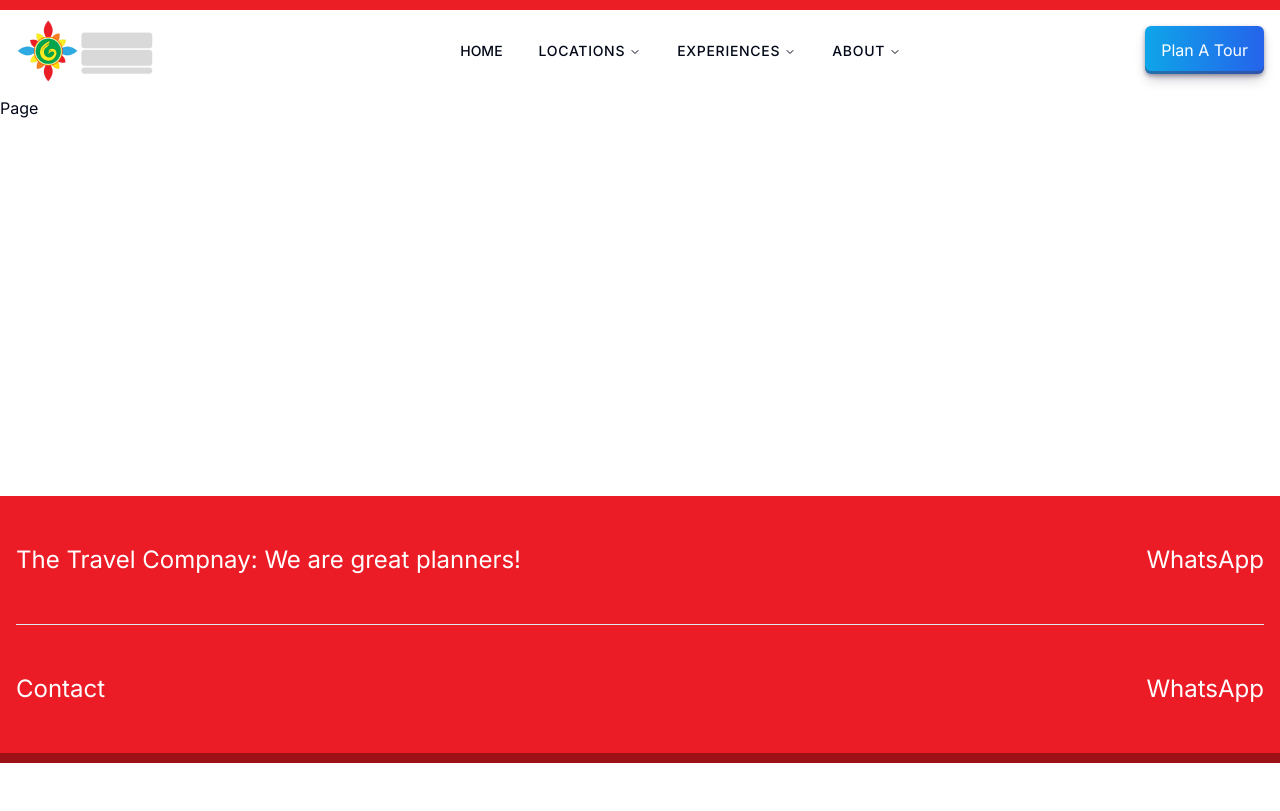
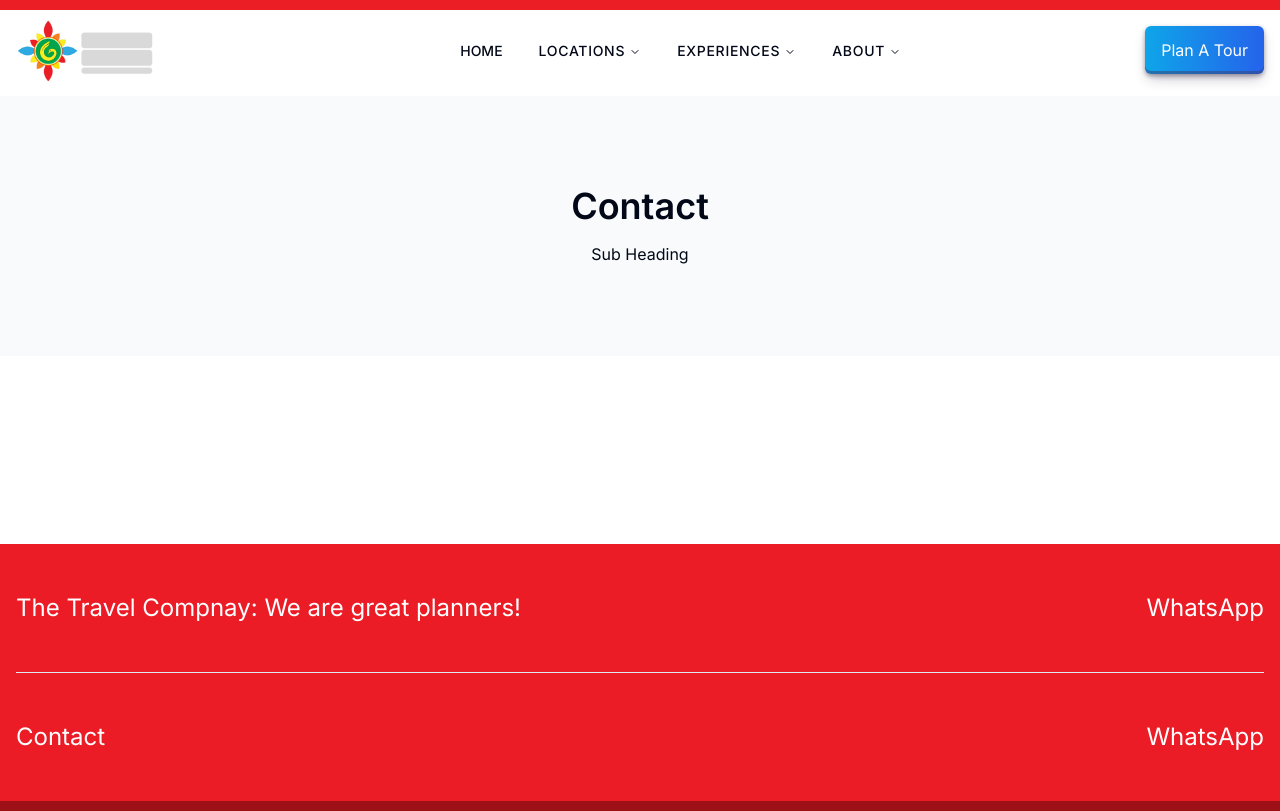
Before and after one commit to TheHypedge/geranos, a Next.js app: page /contact in a window 1280 px wide. Built offline with nearby package versions, Linux system fonts and the light colour scheme.

Commit message:
Changes
Changes

```diff
--- a/src/app/contact/page.tsx
+++ b/src/app/contact/page.tsx
@@ -2,7 +2,19 @@ import React from 'react'
 
 const Page = () => {
   return (
-    <div className="min-h-[400px]">Page</div>
+    <div className="min-h-[400px] flex flex-col my-12">
+            <div className="flex aling-middle justify-center gap-4 text-center min-h-[260px] flex-col px-4 py-12 bg-slate-50">
+                <h1 className="text-4xl font-semibold">Contact</h1>
+                <p>Sub Heading</p>
+            </div>
+
+
+
+
+
+
+
+    </div>
   )
 }
 
```
